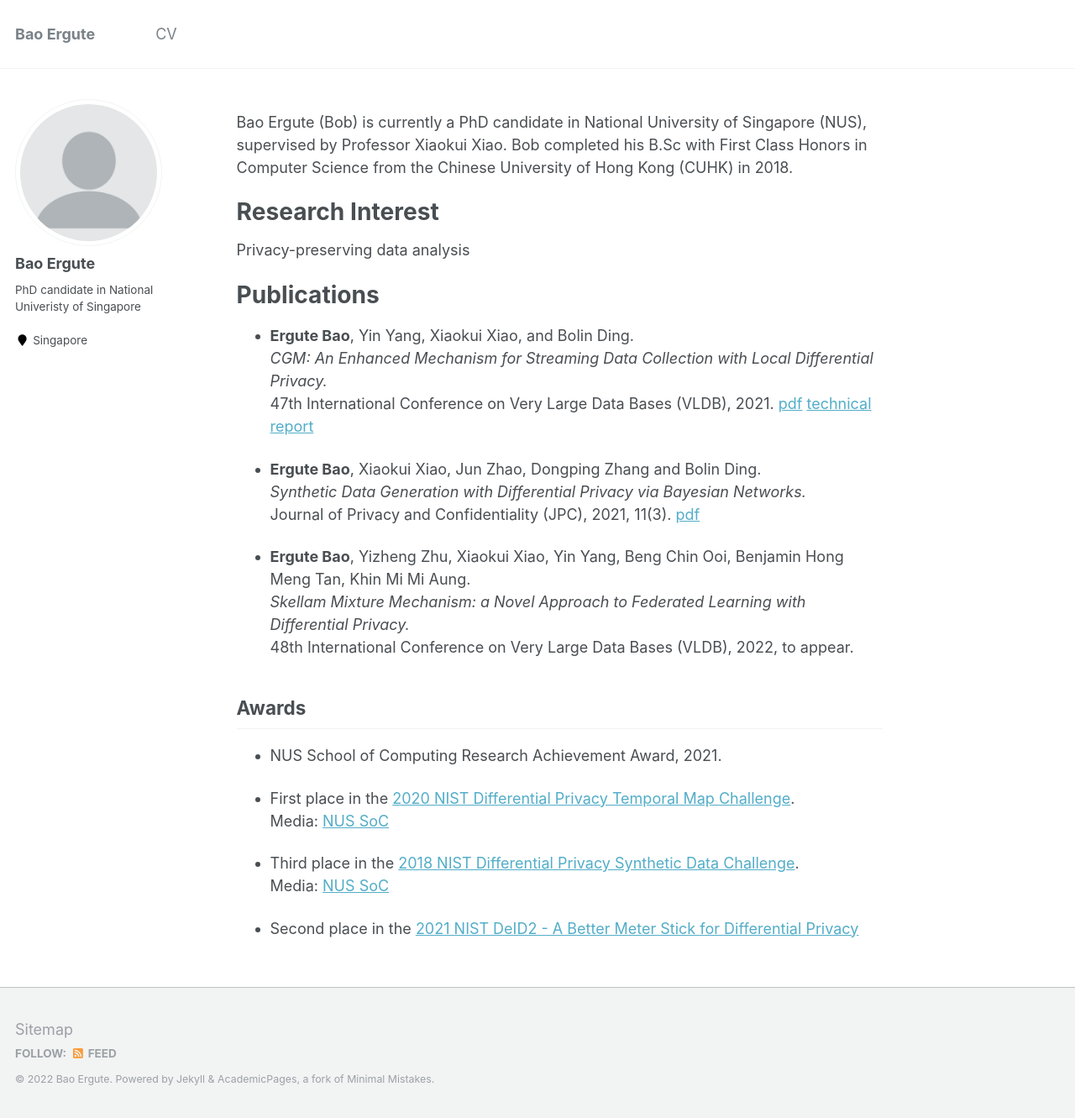
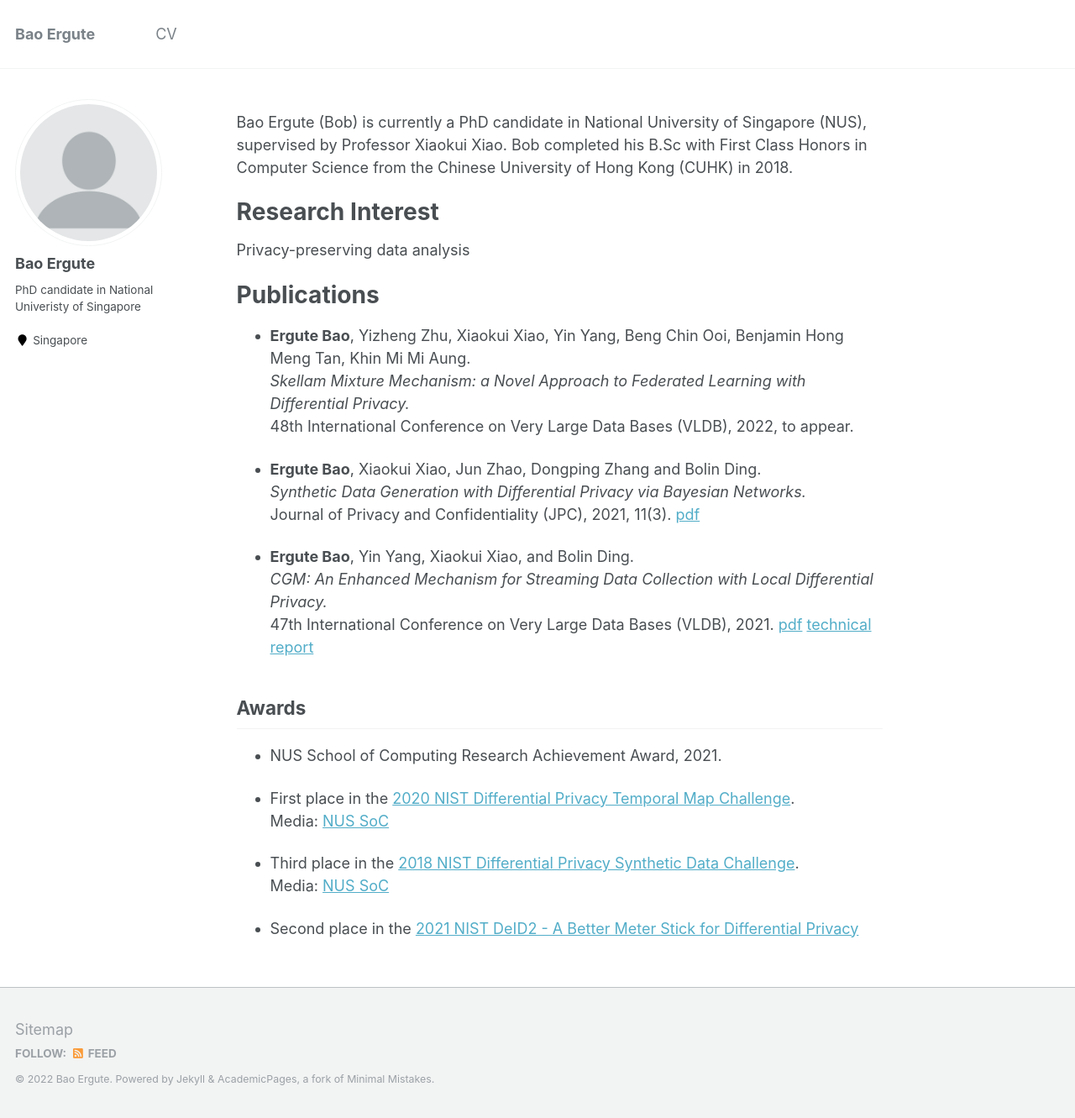
Before and after one commit to paulgute/paulgute.github.io, a Jekyll site: the page built from _pages/about.md, in a window 1280 px wide and 1331 px high. Shown: the whole window at 84% size. Built offline with Jekyll 4.4.1, drawn with Linux system fonts in a browser that asks for light colours; part of the change alters nothing that is shown.

```diff
--- a/_pages/about.md
+++ b/_pages/about.md
@@ -16,6 +16,16 @@ Privacy-preserving data analysis
 
 Publications
 ======
+- **Ergute Bao**, Yizheng Zhu, Xiaokui Xiao, Yin Yang, Beng Chin Ooi, Benjamin Hong Meng Tan, Khin Mi Mi Aung.\
+*Skellam Mixture Mechanism: a Novel Approach to Federated Learning with Differential Privacy.*\
+48th International Conference on Very Large Data Bases (VLDB), 2022, to appear.
+<!-- <a href="https://journalprivacyconfidentiality.org/index.php/jpc/article/download/776/723">link</a> -->
+
+- **Ergute Bao**, Xiaokui Xiao, Jun Zhao, Dongping Zhang and Bolin Ding.\
+*Synthetic Data Generation with Differential Privacy via Bayesian Networks.*\
+Journal of Privacy and Confidentiality (JPC), 2021, 11(3).
+[pdf](https://journalprivacyconfidentiality.org/index.php/jpc/article/download/776/723)
+
 - **Ergute Bao**, Yin Yang, Xiaokui Xiao, and Bolin Ding.\
 *CGM: An Enhanced Mechanism for Streaming Data Collection with Local Differential Privacy.*\
 47th International Conference on Very Large Data Bases (VLDB), 2021.
@@ -25,15 +35,6 @@ Publications
 <!-- (Acceptance rate: 23%) -->
 
 
-- **Ergute Bao**, Xiaokui Xiao, Jun Zhao, Dongping Zhang and Bolin Ding.\
-*Synthetic Data Generation with Differential Privacy via Bayesian Networks.*\
-Journal of Privacy and Confidentiality (JPC), 2021, 11(3).
-[pdf](https://journalprivacyconfidentiality.org/index.php/jpc/article/download/776/723)
-
-- **Ergute Bao**, Yizheng Zhu, Xiaokui Xiao, Yin Yang, Beng Chin Ooi, Benjamin Hong Meng Tan, Khin Mi Mi Aung.\
-*Skellam Mixture Mechanism: a Novel Approach to Federated Learning with Differential Privacy.*\
-48th International Conference on Very Large Data Bases (VLDB), 2022, to appear.
-<!-- <a href="https://journalprivacyconfidentiality.org/index.php/jpc/article/download/776/723">link</a> -->
 
 Awards
 ------
```
